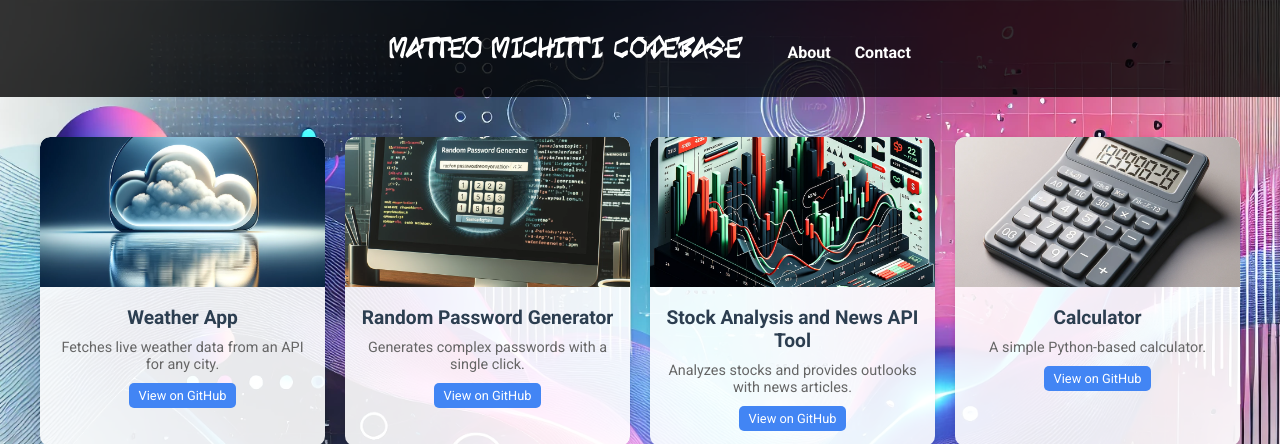
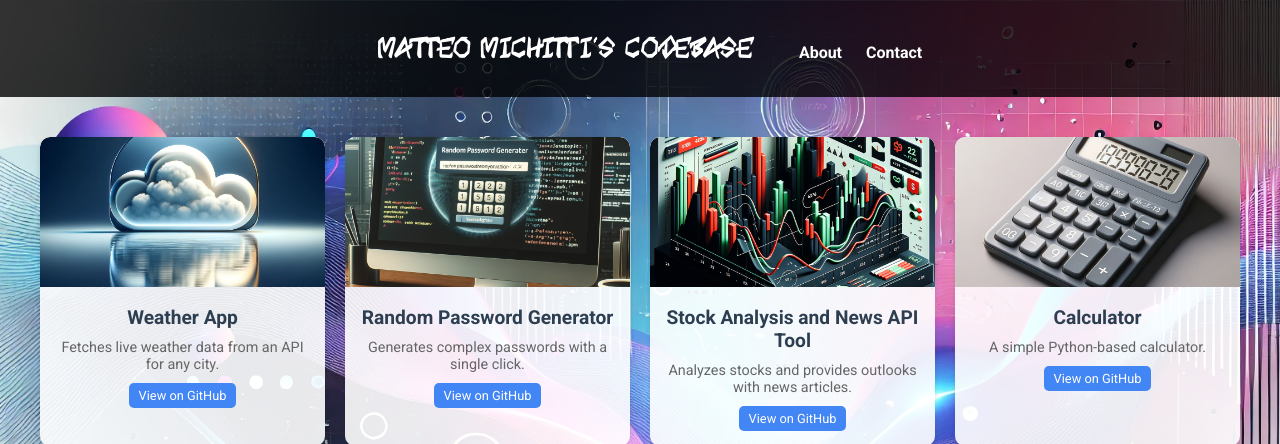
Before and after one commit to MatteoM23/Matteom23.github.io, a plain HTML site: page projects.html in a window 1280 px wide. Shown: the top 444 px of the page. Drawn offline with Linux system fonts and the light colour scheme.

Commit message:
Update projects.html

```diff
--- a/projects.html
+++ b/projects.html
@@ -12,7 +12,7 @@
     <header>
         <nav>
             <ul>
-                <li><a href="index.html" class="portfolio-link">Matteo Michitti Codebase</a></li>
+                <li><a href="index.html" class="portfolio-link">Matteo Michitti's Codebase</a></li>
                 <li><a href="about.html">About</a></li>
                 <li><a href="contact.html">Contact</a></li>
             </ul>
```
